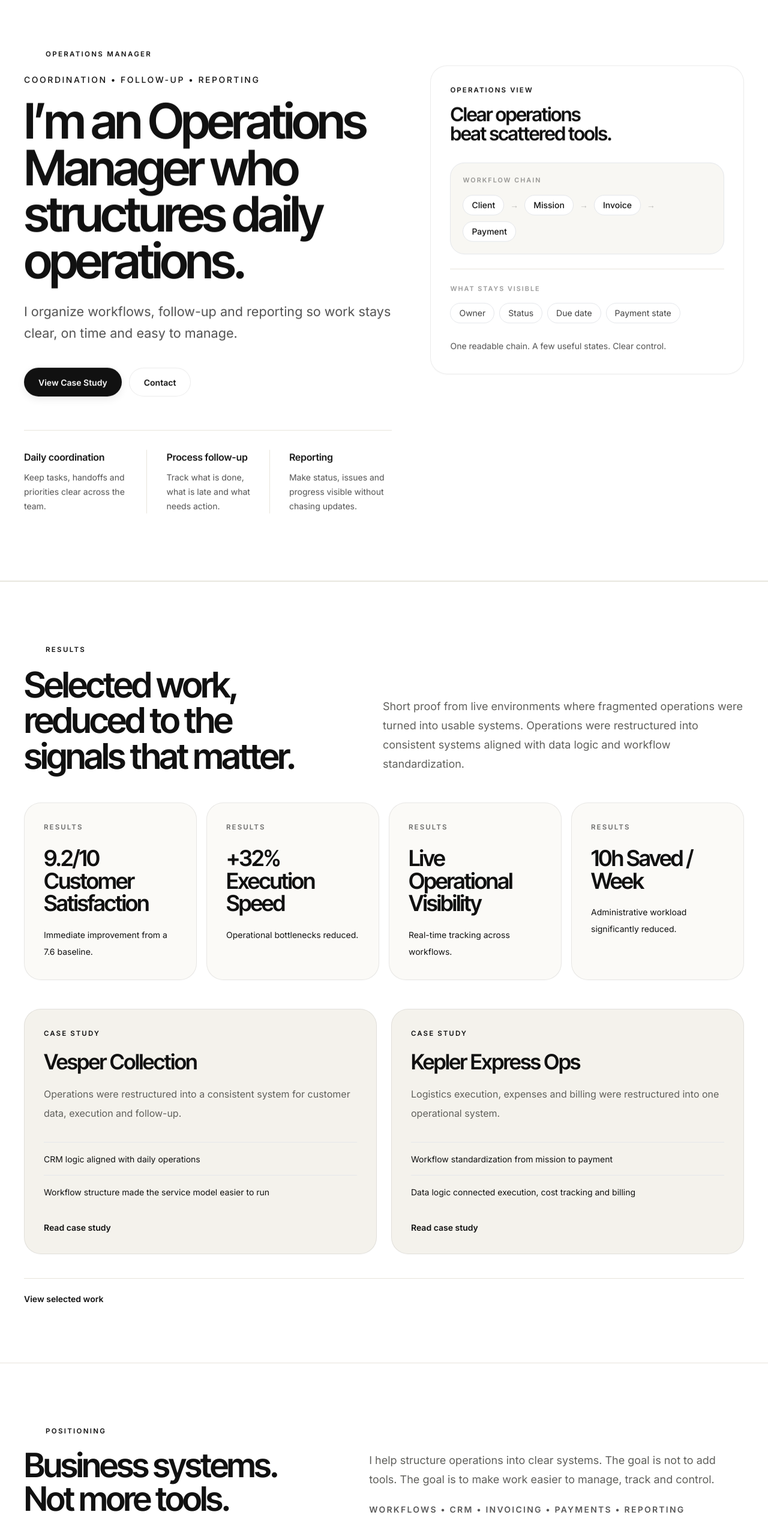
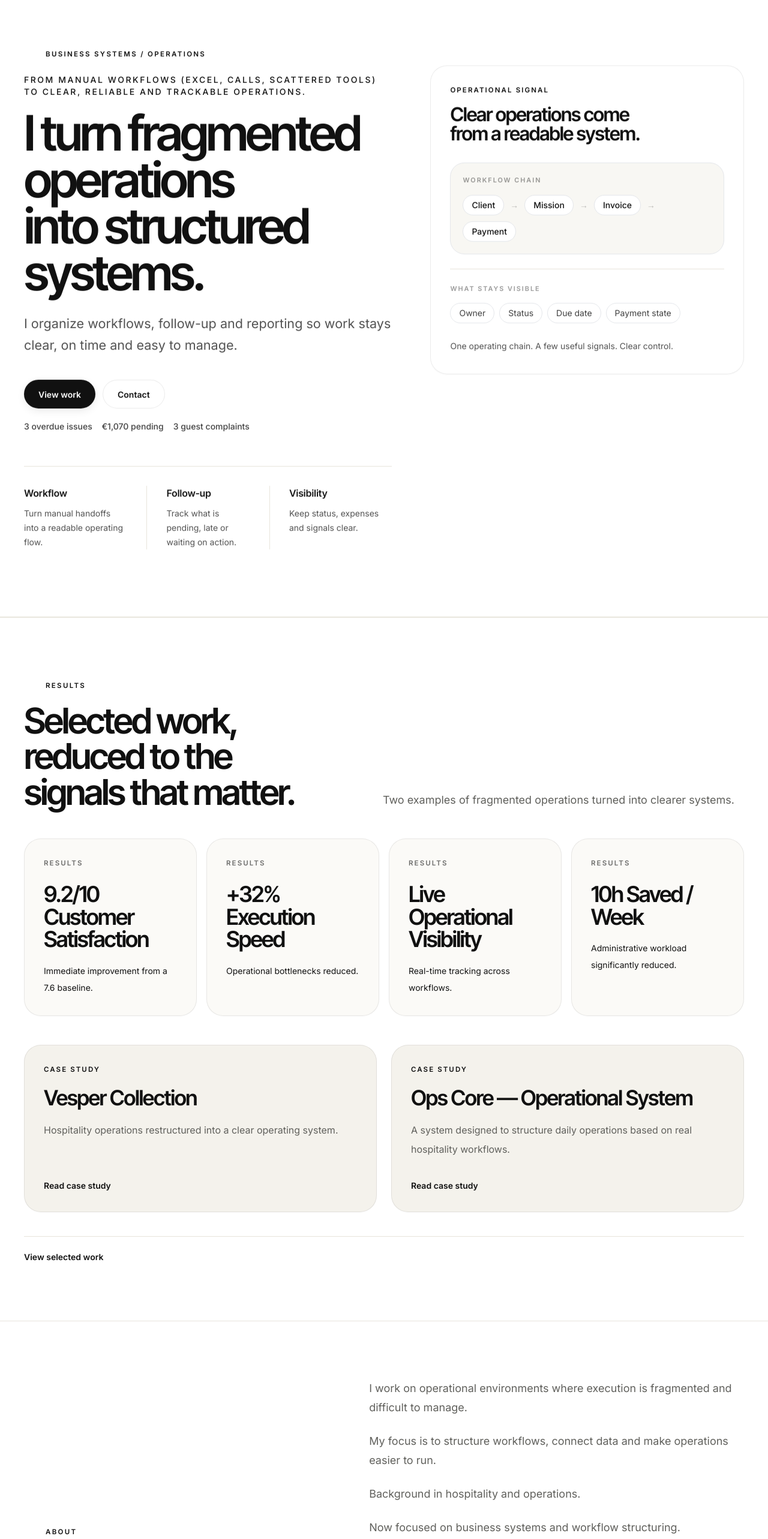
Before and after one commit to Granis75/anisconsult.com, a Next.js app: page / in a window 1280 px wide. Shown: the part 80-2646 px from the top of the page at 60% size. Built offline with nearby package versions, Linux system fonts and the light colour scheme.

Commit message:
Mise à jour des pages et composants

```diff
--- a/app/case-study/vesper/page.tsx
+++ b/app/case-study/vesper/page.tsx
@@ -21,12 +21,12 @@ const problemItems = [
 ] as const;
 
 const implementationItems = [
-  "Defined an end-to-end operational workflow (acquisition → booking → operations → reporting)",
-  "Introduced CRM logic (customer data, preferences, follow-ups)",
-  "Reduced front-desk dependency through automated access (RFID / Bluetooth)",
+  "Defined an end-to-end workflow from acquisition to reporting",
+  "Introduced CRM logic for customer data and follow-ups",
+  "Reduced front-desk dependency through automated access",
   "Simplified payment and administrative flows",
-  "Built internal tools to support daily execution",
-  "Centralized data for operational and financial visibility",
+  "Built internal tools for daily execution",
+  "Centralized operational and financial visibility",
 ] as const;
 
 const resultItems = [
@@ -49,10 +49,10 @@ const resultItems = [
 ] as const;
 
 const changeItems = [
-  "More predictable and structured daily operations",
-  "Reduced dependency on manual coordination",
-  "Improved visibility across performance and revenue",
-  "More consistent customer experience",
+  "Daily operations became more predictable",
+  "Less manual coordination",
+  "Better visibility on performance and revenue",
+  "More consistent guest experience",
 ] as const;
 
 const flowSteps = [
@@ -79,12 +79,10 @@ export default function VesperCaseStudyPage() {
               </h1>
 
               <p className="mt-8 max-w-3xl text-2xl font-semibold leading-tight tracking-[-0.02em] text-ink sm:text-3xl">
-                From fragmented operations to a structured operational system.
+                A hospitality operation running on Excel, calls and disconnected tools was restructured into a clearer system.
               </p>
               <p className="mt-6 max-w-3xl text-base leading-8 text-muted sm:text-lg">
-                A hospitality business relying on disconnected tools, manual
-                coordination and front-desk dependency was restructured into a
-                clear and consistent system.
+                A multi-unit hospitality operation with fragmented workflows and limited visibility.
               </p>
             </div>
           </div>
@@ -115,8 +113,7 @@ export default function VesperCaseStudyPage() {
               <article className="rounded-[2rem] border border-line bg-surface p-8">
                 <SectionKicker label="Operating Environment" />
                 <p className="mt-6 text-base leading-8 text-ink">
-                  A multi-unit hospitality environment with fragmented workflows
-                  and limited operational visibility.
+                  A multi-unit hospitality operation with fragmented workflows and limited visibility.
                 </p>
               </article>
 
@@ -125,8 +122,7 @@ export default function VesperCaseStudyPage() {
                   System Gap
                 </p>
                 <p className="mt-6 text-base leading-8 text-ink">
-                  Operations depended heavily on manual coordination, with no
-                  consistent system to manage execution or financial tracking.
+                  Execution depended on manual coordination, with no clear system for tracking operations or costs.
                 </p>
               </article>
             </div>
@@ -138,8 +134,7 @@ export default function VesperCaseStudyPage() {
             <div className="max-w-3xl">
               <SectionKicker label="Problem" />
               <p className="mt-6 text-2xl font-bold leading-tight tracking-[-0.03em] text-ink sm:text-3xl">
-                Fragmented tools and manual processes created operational
-                friction and limited control over execution and performance.
+                Fragmented tools and manual work created friction and reduced control.
               </p>
             </div>
 
@@ -161,8 +156,10 @@ export default function VesperCaseStudyPage() {
             <div className="max-w-4xl">
               <SectionKicker label="System Design" />
               <p className="mt-6 text-2xl font-bold leading-tight tracking-[-0.03em] text-ink sm:text-3xl">
-                Operations were restructured into a consistent system aligned
-                with workflow logic and data standardization.
+                Operations were restructured around clearer workflows, cleaner data and daily visibility.
+              </p>
+              <p className="mt-6 text-base leading-8 text-ink sm:text-lg">
+                To support daily execution, an internal operational system was designed based on real workflows.
               </p>
             </div>
 
@@ -207,8 +204,7 @@ export default function VesperCaseStudyPage() {
               <article className="rounded-[2rem] border border-line bg-surface p-8 lg:p-10">
                 <SectionKicker label="Operational Impact" />
                 <p className="mt-6 text-2xl font-bold leading-tight tracking-[-0.03em] text-ink sm:text-3xl">
-                  The system reduced operational friction and improved
-                  execution consistency.
+                  The system reduced friction and made daily execution more consistent.
                 </p>
               </article>
 
@@ -231,8 +227,7 @@ export default function VesperCaseStudyPage() {
             <div className="rounded-[2rem] border border-line bg-white p-8 lg:p-10">
               <SectionKicker label="Key Insight" />
               <p className="mt-5 max-w-4xl text-2xl font-bold leading-tight tracking-[-0.03em] text-ink sm:text-3xl">
-                Performance improved by structuring the system, not by adding
-                more tools.
+                Control came from clearer workflows and aligned data.
               </p>
               <p className="mt-5 max-w-3xl text-base leading-8 text-muted sm:text-lg">
                 Consistency, visibility and control came from workflow design
--- a/app/page.tsx
+++ b/app/page.tsx
@@ -35,23 +35,15 @@ const featuredCases = [
     label: "Case Study",
     title: "Vesper Collection",
     description:
-      "Operations were restructured into a consistent system for customer data, execution and follow-up.",
-    highlights: [
-      "CRM logic aligned with daily operations",
-      "Workflow structure made the service model easier to run",
-    ],
+      "Hospitality operations restructured into a clear operating system.",
     href: "/case-study/vesper",
     location: "home_proof_vesper",
   },
   {
     label: "Case Study",
-    title: "Kepler Express Ops",
+    title: "Ops Core — Operational System",
     description:
-      "Logistics execution, expenses and billing were restructured into one operational system.",
-    highlights: [
-      "Workflow standardization from mission to payment",
-      "Data logic connected execution, cost tracking and billing",
-    ],
+      "A system designed to structure daily operations based on real hospitality workflows.",
     href: "/case-study/kepler-express",
     location: "home_proof_kepler",
   },
@@ -78,10 +70,7 @@ export default function HomePage() {
               </div>
 
               <p className="max-w-2xl text-base leading-7 text-muted sm:text-lg sm:leading-8">
-                Short proof from live environments where fragmented operations were
-                turned into usable systems. Operations were restructured into
-                consistent systems aligned with data logic and workflow
-                standardization.
+                Two examples of fragmented operations turned into clearer systems.
               </p>
             </div>
 
@@ -110,17 +99,9 @@ export default function HomePage() {
                   <h3 className="mt-5 font-display text-3xl font-semibold tracking-[-0.04em] text-ink sm:text-[2.2rem]">
                     {item.title}
                   </h3>
-                  <p className="mt-5 max-w-xl text-base leading-8 text-muted">
+                      <p className="mt-5 max-w-xl text-base leading-8 text-muted">
                     {item.description}
                   </p>
-
-                  <div className="mt-8 grid gap-3">
-                    {item.highlights.map((highlight) => (
-                      <div key={highlight} className="border-t border-black/8 pt-3.5">
-                        <p className="text-sm leading-7 text-ink/78">{highlight}</p>
-                      </div>
-                    ))}
-                  </div>
 
                   <div className="mt-auto pt-8">
                     <TrackedLink
@@ -153,20 +134,21 @@ export default function HomePage() {
           <Reveal className="mx-auto max-w-7xl px-6 py-20 lg:px-10 lg:py-24" delayMs={60}>
             <div className="grid gap-8 lg:grid-cols-[minmax(0,0.9fr)_minmax(0,1.1fr)] lg:items-end lg:gap-16">
               <div className="max-w-3xl">
-                <SectionKicker label="Positioning" />
-                <h2 className="text-balance mt-5 max-w-4xl font-display text-4xl font-semibold leading-[0.96] tracking-[-0.05em] text-ink sm:text-5xl lg:text-[3.5rem]">
-                  Business systems. Not more tools.
-                </h2>
+                <SectionKicker label="About" />
               </div>
 
-              <div className="max-w-2xl">
+              <div className="max-w-2xl space-y-6">
                 <p className="text-base leading-7 text-muted sm:text-lg sm:leading-8">
-                  I help structure operations into clear systems. The goal is not
-                  to add tools. The goal is to make work easier to manage, track
-                  and control.
+                  I work on operational environments where execution is fragmented and difficult to manage.
                 </p>
-                <p className="mt-6 text-sm font-semibold uppercase tracking-[0.16em] text-ink/70">
-                  Workflows • CRM • Invoicing • Payments • Reporting
+                <p className="text-base leading-7 text-muted sm:text-lg sm:leading-8">
+                  My focus is to structure workflows, connect data and make operations easier to run.
+                </p>
+                <p className="text-base leading-7 text-muted sm:text-lg sm:leading-8">
+                  Background in hospitality and operations.
+                </p>
+                <p className="text-base leading-7 text-muted sm:text-lg sm:leading-8">
+                  Now focused on business systems and workflow structuring.
                 </p>
               </div>
             </div>
--- a/app/work/page.tsx
+++ b/app/work/page.tsx
@@ -13,57 +13,35 @@ export const metadata: Metadata = {
 const projects = [
   {
     title: "Vesper Collection",
-    subtitle: "Hospitality operations structured into a scalable system.",
+    subtitle: "Hospitality operations structured into one operating system.",
     description: [
-      "Fragmented tools (Excel, manual tracking, calls) were replaced by a structured operational system.",
-      "Workflows were redesigned to improve visibility, coordination and financial tracking.",
+      "Hospitality operations structured into one operating system.",
     ],
     highlights: [
-      {
-        title: "9.2/10 Customer Satisfaction",
-        detail: "Immediate improvement from a 7.6 baseline",
-      },
-      {
-        title: "Top 30 Ranking",
-        detail: "Significant improvement in market positioning",
-      },
-      {
-        title: "10h Saved / Week",
-        detail: "Reduction of manual administrative workload",
-      },
-      {
-        title: "+50% Revenue from New Market",
-        detail: "New customer segment successfully captured",
-      },
+      "Maintenance tracking",
+      "Operational tasks",
+      "Expense flow",
+      "Guest feedback signals",
     ],
     href: "/case-study/vesper",
     location: "work_page_vesper",
   },
   {
-    title: "Kepler Express Ops",
-    subtitle: "Logistics operations structured into a connected workflow.",
+    title: "Ops Core — Operational System",
+    subtitle: "Daily operations structured around real hospitality workflows.",
     description: [
-      "Manual coordination (Excel, calls) was replaced by a structured operational system.",
-      "End-to-end workflow implemented: Client → Mission → Expense → Invoice → Payment",
-      "Improved visibility across operations, costs and billing.",
+      "A system designed to structure daily operations based on real hospitality workflows.",
     ],
     highlights: [
-      {
-        title: "End-to-end workflow visibility",
-      },
-      {
-        title: "Mission-level cost tracking",
-      },
-      {
-        title: "Reduced manual coordination",
-      },
-      {
-        title: "Improved link between operations and billing",
-      },
+      "Maintenance tracking",
+      "Operational tasks",
+      "Expense flow",
+      "Guest feedback signals",
     ],
     href: "/case-study/kepler-express",
     location: "work_page_kepler",
   },
+
 ] as const;
 
 export default function WorkPage() {
@@ -83,8 +61,7 @@ export default function WorkPage() {
                 Real systems built from real operational constraints.
               </p>
               <p className="mt-6 max-w-3xl text-base leading-8 text-muted sm:text-lg">
-                Two examples of how fragmented operations were structured into
-                clear, scalable and reliable systems.
+                Two systems built from real operating constraints.
               </p>
             </div>
           </div>
--- a/components/hero.tsx
+++ b/components/hero.tsx
@@ -10,16 +10,16 @@ type HeroProps = {
 
 const focusAreas = [
   {
-    title: "Daily coordination",
-    description: "Keep tasks, handoffs and priorities clear across the team.",
+    title: "Workflow",
+    description: "Turn manual handoffs into a readable operating flow.",
   },
   {
-    title: "Process follow-up",
-    description: "Track what is done, what is late and what needs action.",
+    title: "Follow-up",
+    description: "Track what is pending, late or waiting on action.",
   },
   {
-    title: "Reporting",
-    description: "Make status, issues and progress visible without chasing updates.",
+    title: "Visibility",
+    description: "Keep status, expenses and signals clear.",
   },
 ] as const;
 
@@ -54,7 +54,7 @@ export function Hero({ onContactClick }: HeroProps) {
       <div className="mx-auto max-w-7xl px-6 pb-20 pt-16 lg:px-10 lg:pb-28 lg:pt-24">
         <div className="grid gap-14 lg:grid-cols-[minmax(0,1.08fr)_minmax(320px,0.92fr)] lg:items-start lg:gap-16">
           <div className="max-w-4xl">
-            <SectionKicker label="Operations Manager" />
+            <SectionKicker label="Business Systems / Operations" />
             <p className="mt-6 text-sm font-medium uppercase tracking-[0.18em] text-black/42">
               {hero.subtitle}
             </p>
@@ -78,6 +78,12 @@ export function Hero({ onContactClick }: HeroProps) {
               </TrackedLink>
 
               {secondaryCta}
+            </div>
+
+            <div className="mt-5 flex flex-wrap gap-4 text-sm font-medium text-ink/80">
+              <span>3 overdue issues</span>
+              <span>€1,070 pending</span>
+              <span>3 guest complaints</span>
             </div>
 
             <div className="mt-14 border-t border-line pt-8">
@@ -109,10 +115,10 @@ export function Hero({ onContactClick }: HeroProps) {
             <div className="premium-card overflow-hidden p-6 sm:p-8">
               <div className="max-w-sm">
                 <p className="text-[0.72rem] font-semibold uppercase tracking-[0.18em] text-black/42">
-                  Operations View
+                  Operational Signal
                 </p>
                 <h2 className="text-balance mt-4 font-display text-2xl font-semibold tracking-[-0.04em] text-ink sm:text-[2rem]">
-                  Clear operations beat scattered tools.
+                  Clear operations come from a readable system.
                 </h2>
               </div>
 
@@ -151,7 +157,7 @@ export function Hero({ onContactClick }: HeroProps) {
               </div>
 
               <p className="mt-6 max-w-md text-sm leading-7 text-neutral-600">
-                One readable chain. A few useful states. Clear control.
+                One operating chain. A few useful signals. Clear control.
               </p>
             </div>
           </div>
--- a/components/mybi-home-section.tsx
+++ b/components/mybi-home-section.tsx
@@ -1,6 +1,7 @@
 import { SectionKicker } from "@/components/section-kicker";
 
 const workflowSteps = ["Client", "Mission", "Invoice", "Payment"] as const;
+const signalSteps = ["Incident", "Action", "Expense", "Impact"] as const;
 
 export function MyBiHomeSection() {
   return (
@@ -8,23 +9,26 @@ export function MyBiHomeSection() {
       <div className="mx-auto max-w-7xl px-6 py-20 lg:px-10 lg:py-24">
         <div className="grid gap-12 lg:grid-cols-[minmax(0,1.02fr)_minmax(320px,0.98fr)] lg:items-center lg:gap-16">
           <div className="max-w-2xl">
-            <SectionKicker label="Product" />
+            <SectionKicker label="Operational System" />
 
             <h2 className="text-balance mt-5 max-w-3xl font-display text-4xl font-semibold leading-[0.96] tracking-[-0.05em] text-ink sm:text-5xl lg:text-[3.6rem]">
-              MyBi — Business Operating System
+              Ops Core — Operational System
             </h2>
 
             <p className="mt-6 max-w-2xl text-lg leading-8 text-neutral-600 sm:text-[1.2rem]">
-              A functional system designed to structure real business workflows.
+              A system designed to structure daily operations based on real hospitality workflows.
             </p>
 
             <div className="mt-8 border-t border-black/8 pt-6">
               <p className="max-w-xl text-sm leading-7 text-ink">
-                Clear visibility on revenue, payments and execution.
+                The goal is not to add more tools. The goal is to make operations clear, consistent and controllable.
               </p>
-              <p className="mt-2 text-sm leading-7 text-neutral-600">
-                No complexity. Just control.
-              </p>
+              <ul className="mt-4 space-y-2 text-sm leading-7 text-neutral-600">
+                <li>Maintenance tracking</li>
+                <li>Operational tasks</li>
+                <li>Expense flow</li>
+                <li>Guest feedback signals</li>
+              </ul>
             </div>
 
             <div className="mt-10">
@@ -43,10 +47,10 @@ export function MyBiHomeSection() {
             <div className="premium-card p-6 sm:p-8">
               <div>
                 <p className="text-[0.72rem] font-semibold uppercase tracking-[0.18em] text-black/42">
-                  Business Operating System
+                  Operational System
                 </p>
                 <h3 className="text-balance mt-4 font-display text-2xl font-semibold tracking-[-0.04em] text-ink sm:text-[2rem]">
-                  Functional structure, kept minimal.
+                  Two operating chains, kept clear.
                 </h3>
               </div>
 
@@ -68,18 +72,21 @@ export function MyBiHomeSection() {
                 </div>
               </div>
 
-              <div className="mt-6 grid gap-3 sm:grid-cols-2">
-                <div className="rounded-[22px] border border-black/8 bg-white px-4 py-4">
-                  <p className="text-[0.68rem] font-semibold uppercase tracking-[0.18em] text-black/40">
-                    Revenue
-                  </p>
-                  <p className="mt-2 text-sm leading-6 text-ink">Visible by mission and invoice.</p>
-                </div>
-                <div className="rounded-[22px] border border-black/8 bg-white px-4 py-4">
-                  <p className="text-[0.68rem] font-semibold uppercase tracking-[0.18em] text-black/40">
-                    Payments
-                  </p>
-                  <p className="mt-2 text-sm leading-6 text-ink">Status stays readable without extra layers.</p>
+              <div className="mt-6 rounded-[24px] border border-black/8 bg-[#f8f7f3] px-5 py-5">
+                <p className="text-[0.68rem] font-semibold uppercase tracking-[0.18em] text-black/40">
+                  Signal chain
+                </p>
+                <div className="mt-4 flex flex-wrap items-center gap-2.5">
+                  {signalSteps.map((item, index) => (
+                    <div key={item} className="flex items-center gap-2.5">
+                      <span className="inline-flex items-center rounded-full border border-black/8 bg-white px-3.5 py-1.5 text-sm font-medium text-ink">
+                        {item}
+                      </span>
+                      {index < signalSteps.length - 1 ? (
+                        <span className="text-sm text-black/25">→</span>
+                      ) : null}
+                    </div>
+                  ))}
                 </div>
               </div>
             </div>
--- a/components/site-footer.tsx
+++ b/components/site-footer.tsx
@@ -5,7 +5,7 @@ export function SiteFooter() {
         <div className="font-display font-semibold tracking-[-0.03em] text-ink">
           AnisConsult
         </div>
-        <div>Business Systems · Product Operations · Workflow Structuring</div>
+        <div>Business Systems · Operations · Workflow Structuring</div>
       </div>
     </footer>
   );
--- a/lib/site-content.ts
+++ b/lib/site-content.ts
@@ -7,18 +7,19 @@ export const siteContent = {
     { label: "Contact", href: "/#contact" },
   ],
   hero: {
-    title: "I’m an Operations Manager who structures daily operations.",
-    subtitle: "Coordination • Follow-up • Reporting",
+    title: "I turn fragmented operations into structured systems.",
+    subtitle:
+      "From manual workflows (Excel, calls, scattered tools) to clear, reliable and trackable operations.",
     description:
       "I organize workflows, follow-up and reporting so work stays clear, on time and easy to manage.",
     notes: [
-      "Daily coordination",
-      "Process follow-up",
-      "Reporting",
+      "Workflow",
+      "Follow-up",
+      "Visibility",
     ],
     primaryCta: {
-      label: "View Case Study",
-      href: "/#case-study",
+      label: "View work",
+      href: "/work",
     },
     secondaryCta: {
       label: "Contact",
```
